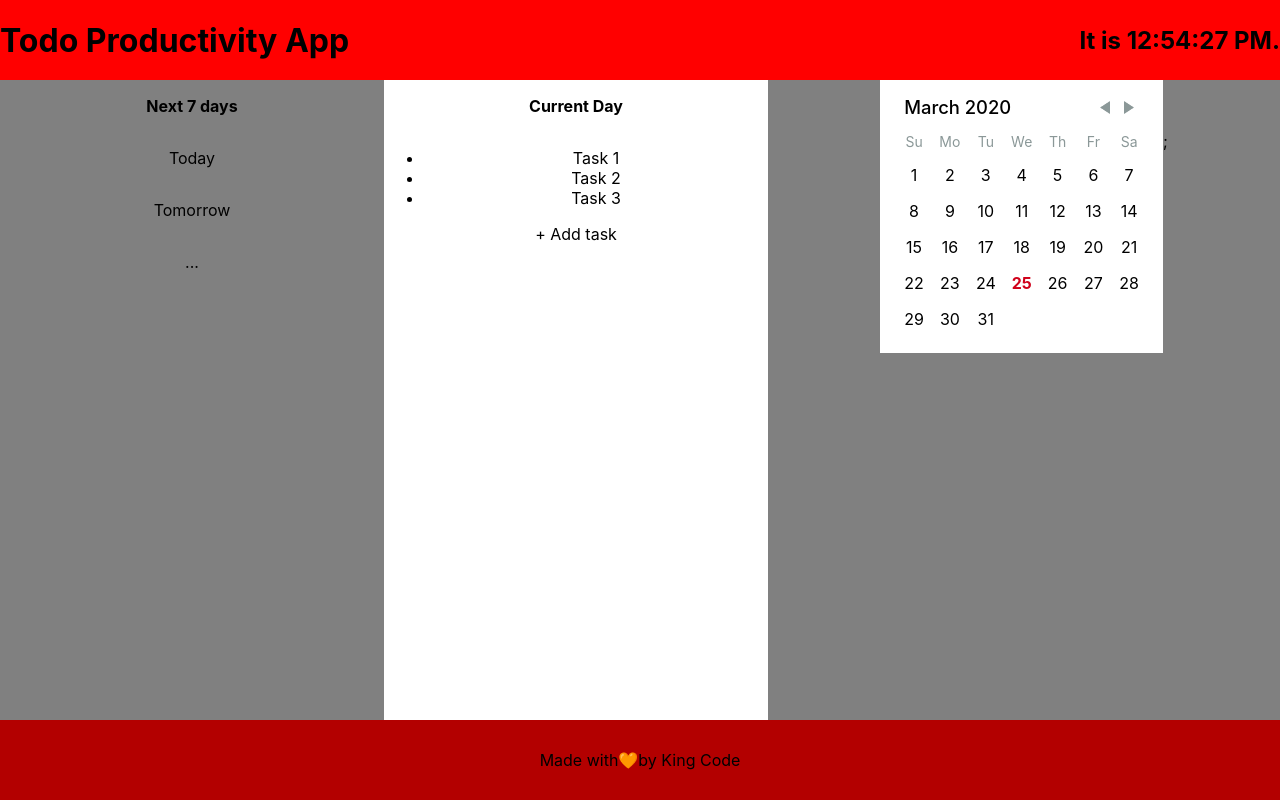
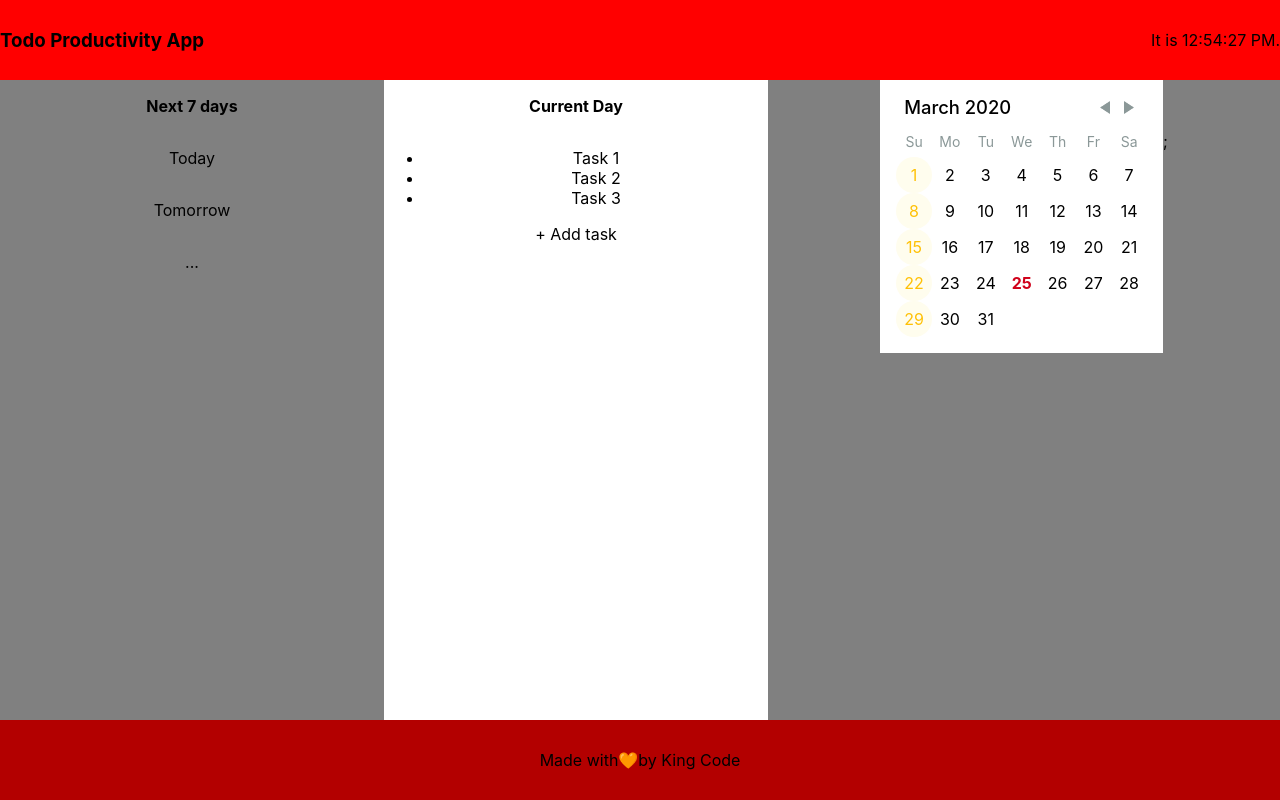
Before and after one commit to LloydC/todo-productivity-app, a React (Create React App) app: page / in a window 1280 px wide. Built offline with nearby package versions, Linux system fonts and the light colour scheme.

Commit message:
Added sunday modifier

```diff
--- a/src/App.js
+++ b/src/App.js
@@ -4,13 +4,22 @@ import 'react-day-picker/lib/style.css';
 import './App.css';
 
 function App() {
+  const [day, setDay] = useState(undefined);
+  const modifiers = {
+    sundays: { daysOfWeek: [0] },
+  }
+  const modifiersStyles = {
+    sundays: {
+      color: '#ffc107',
+      backgroundColor: '#fffdee',
+    }
+  }
 
-  const [day, setDay] = useState(undefined)
   return (
     <div className="App">
       <header className="App-header">
-        <h1>Todo Productivity App</h1>
-        <h2>It is {new Date().toLocaleTimeString()}.</h2>
+        <h3>Todo Productivity App</h3>
+        <p>It is {new Date().toLocaleTimeString()}.</p>
       </header>
 
       <div className="container">
@@ -36,7 +45,12 @@ function App() {
           <span className="addTask">+ Add task</span>
         </div>
         <div className="gap">
-          <DayPicker onDayClick={setDay} selectedDays={day} className="calendar"/>;
+          <DayPicker onDayClick={setDay}
+                    selectedDays={day}
+                    className="calendar"
+                      modifiers={modifiers}
+                      modifiersStyles={modifiersStyles}
+                    />;
         </div>
       </div>
 
```
